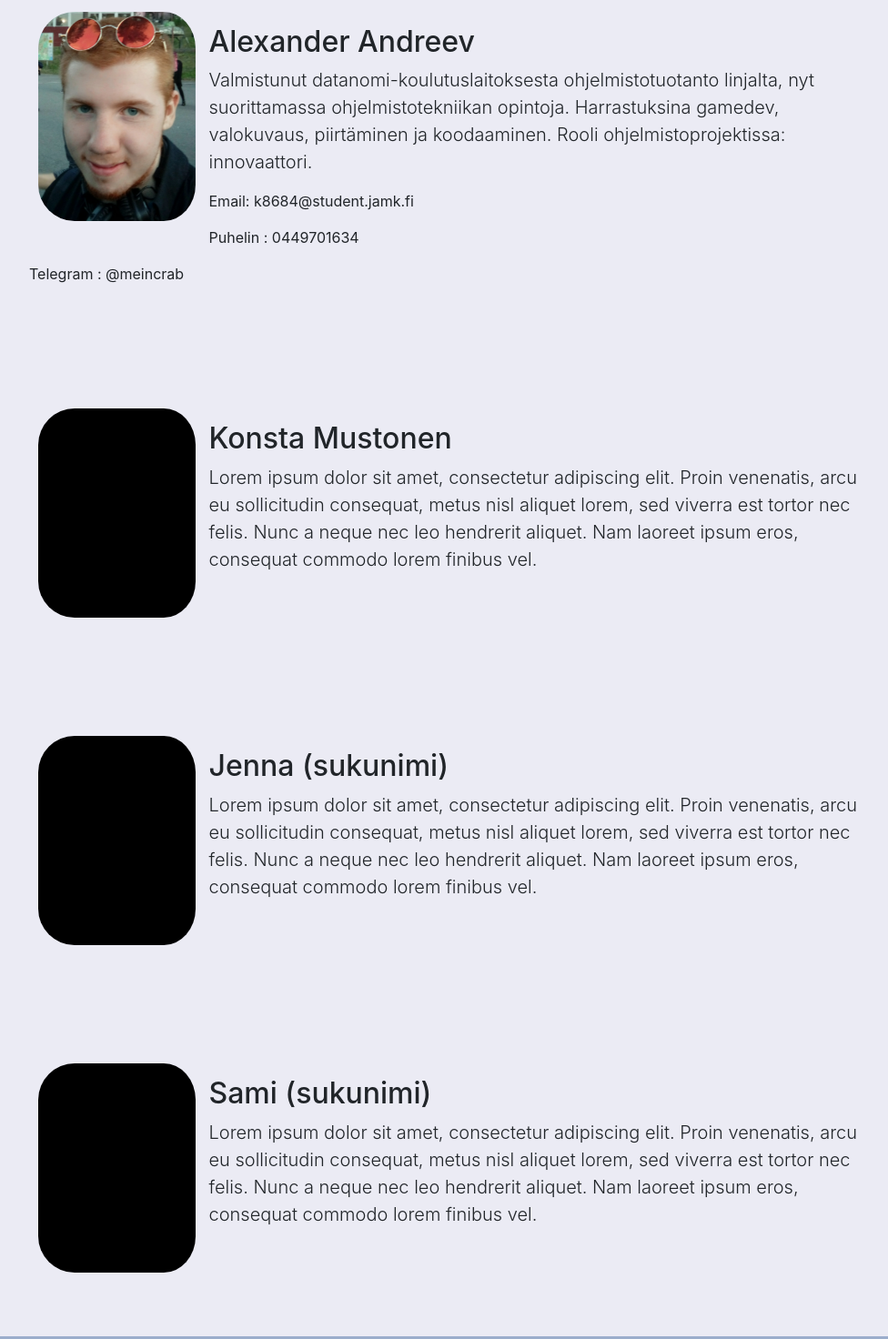
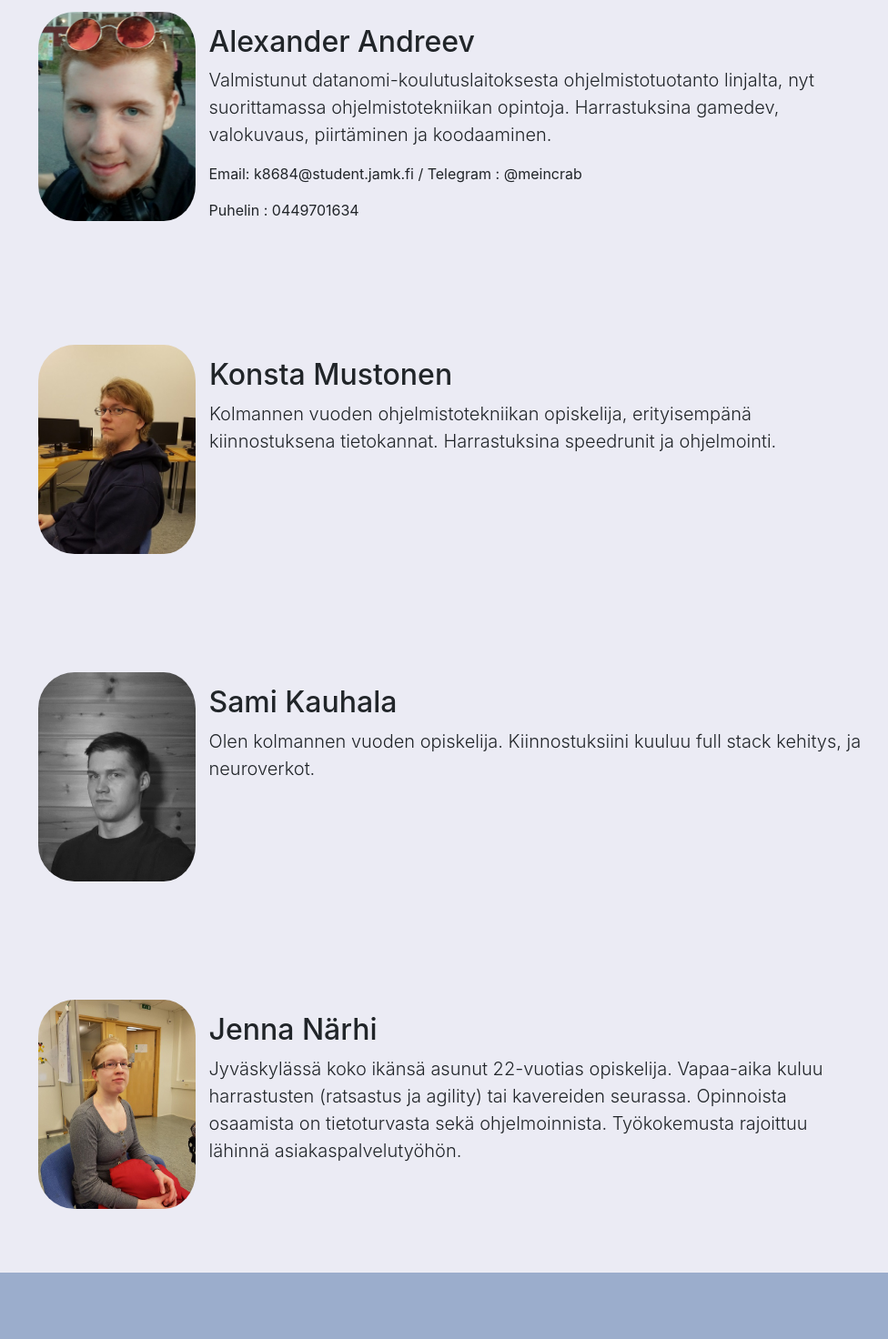
Before and after one commit to digipones/digipones.github.io, a plain HTML site: page index.html in a window 1280 px wide. Shown: the part 1145-2617 px from the top of the page at 91% size, without its empty margins (148-1124 px from the left). Drawn offline with Linux system fonts and the light colour scheme.

Commit message:
description and pictures added

```diff
--- a/index.html
+++ b/index.html
@@ -79,11 +79,10 @@
                     <h2 class="left">Alexander Andreev</h2>
                     <p class="lead">
                         Valmistunut  datanomi-koulutuslaitoksesta ohjelmistotuotanto linjalta, nyt suorittamassa ohjelmistotekniikan opintoja.
-                        Harrastuksina gamedev, valokuvaus, piirtäminen ja koodaaminen. Rooli ohjelmistoprojektissa: innovaattori.
+                        Harrastuksina gamedev, valokuvaus, piirtäminen ja koodaaminen.
                     </p>
-					<p> Email: k8684@student.jamk.fi </p>
-					<p> Puhelin : 0449701634 </p>
-					<p> Telegram : @meincrab </p>
+				           	<p> Email: k8684@student.jamk.fi / Telegram : @meincrab</p>
+				          	<p> Puhelin : 0449701634 </p>
                 </div>
             </div>
         </div>
@@ -93,10 +92,20 @@
       <div class="container">
         <div class="row">
           <div class="col-lg-10 mx-auto">
-            <img src="img/temp.png" class="profilepic" alt="Tatu temp"><br>
+            <img src="img/konsta.jpg" class="profilepic" alt="Tatu temp"><br>
             <h2>Konsta Mustonen</h2>
-            <p class="lead">Lorem ipsum dolor sit amet, consectetur adipiscing elit. Proin venenatis, arcu eu sollicitudin consequat, metus nisl aliquet lorem, sed viverra est tortor nec felis.
-             Nunc a neque nec leo hendrerit aliquet. Nam laoreet ipsum eros, consequat commodo lorem finibus vel.</p>
+            <p class="lead">Kolmannen vuoden ohjelmistotekniikan opiskelija, erityisempänä kiinnostuksena tietokannat. Harrastuksina speedrunit ja ohjelmointi. </p>
+        </div>
+      </div>
+    </section>
+
+    <section class="bg-bluegray">
+      <div class="container">
+        <div class="row">
+          <div class="col-lg-10 mx-auto">
+            <img src="img/sami.jpg" class="profilepic" alt="Tatu temp"><br>
+            <h2>Sami Kauhala</h2>
+            <p class="lead">Olen kolmannen vuoden opiskelija. Kiinnostuksiini kuuluu full stack kehitys, ja neuroverkot.</p>
           </div>
         </div>
       </div>
@@ -106,23 +115,9 @@
       <div class="container">
         <div class="row">
           <div class="col-lg-10 mx-auto">
-            <img src="img/temp.png" class="profilepic" alt="Tatu temp"><br>
-            <h2>Jenna (sukunimi)</h2>
-            <p class="lead">Lorem ipsum dolor sit amet, consectetur adipiscing elit. Proin venenatis, arcu eu sollicitudin consequat, metus nisl aliquet lorem, sed viverra est tortor nec felis.
-             Nunc a neque nec leo hendrerit aliquet. Nam laoreet ipsum eros, consequat commodo lorem finibus vel.</p>
-          </div>
-        </div>
-      </div>
-    </section>
-
-    <section class="bg-bluegray">
-      <div class="container">
-        <div class="row">
-          <div class="col-lg-10 mx-auto">
-            <img src="img/temp.png" class="profilepic" alt="Tatu temp"><br>
-            <h2>Sami (sukunimi)</h2>
-            <p class="lead">Lorem ipsum dolor sit amet, consectetur adipiscing elit. Proin venenatis, arcu eu sollicitudin consequat, metus nisl aliquet lorem, sed viverra est tortor nec felis.
-             Nunc a neque nec leo hendrerit aliquet. Nam laoreet ipsum eros, consequat commodo lorem finibus vel.</p>
+            <img src="img/jenna.jpg" class="profilepic" alt="Tatu temp"><br>
+            <h2>Jenna Närhi</h2>
+            <p class="lead">Jyväskylässä koko ikänsä asunut 22-vuotias opiskelija. Vapaa-aika kuluu harrastusten (ratsastus ja agility) tai kavereiden seurassa. Opinnoista osaamista on tietoturvasta sekä ohjelmoinnista. Työkokemusta rajoittuu lähinnä asiakaspalvelutyöhön.</p>
           </div>
         </div>
       </div>
```
Also changed, not shown: img/jenna.jpg (added), img/konsta.jpg (added), img/sami.jpg (added).
